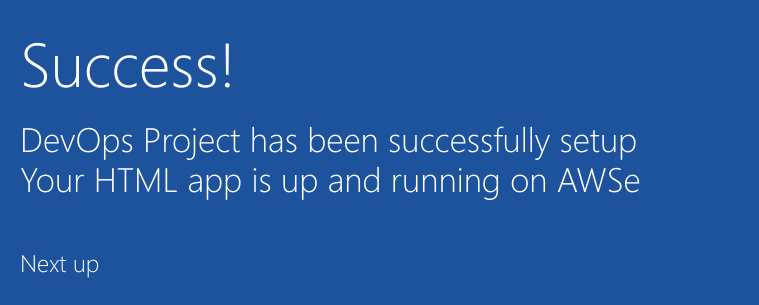
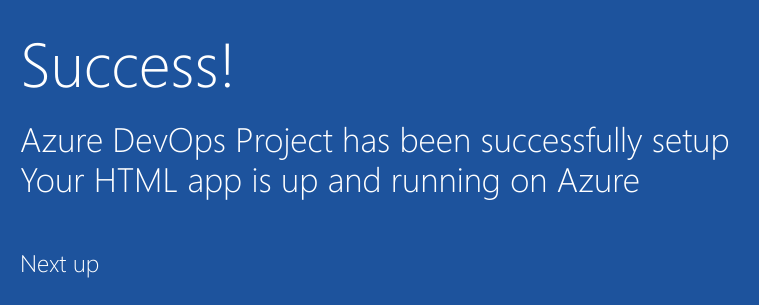
Before and after one commit to Nanmaran2023/master, a plain HTML site: page index.html in a window 1280 px wide. Shown: the part 352-657 px from the top of the page, 205-964 px from the left. Drawn offline with Linux system fonts and the light colour scheme.

Commit message:
Add files via upload

```diff
--- a/index.html
+++ b/index.html
@@ -13,14 +13,14 @@
         </div>
         <div class="content">
             <div class="tweet-container">
-            <a href="http://twitter.com/intent/tweet/?text=I%20just%20created%20a%20new%20HTML%20website%20on%20Azure%20using%20Azure%20DevOps%20Project&hashtags=DevOpsProject%2CVSTS%20%40Azure%20%40VSTS">
+            <a href="http://twitter.com/intent/tweet/?text=I%20just%20created%20a%20new%20HTML%20website%20on%20Azure%20using%20Azure%20DevOps%20Project&hashtags=AzureDevOpsProject%2CVSTS%20%40Azure%20%40VSTS">
                 <img src="img/tweetThis.svg" />
             </a>
         </div>
             <div class="content-body">
                 <div class="success-text">Success!</div>
-                <div class="description line-1"> DevOps Project has been successfully setup</div>
-                <div class="description line-2"> Your HTML app is up and running on AWSe</div>
+                <div class="description line-1"> Azure DevOps Project has been successfully setup</div>
+                <div class="description line-2"> Your HTML app is up and running on Azure</div>
                 <div class="next-steps-container">
                     <div class="next-steps-header">Next up</div>
                     <div class="next-steps-body">
```
